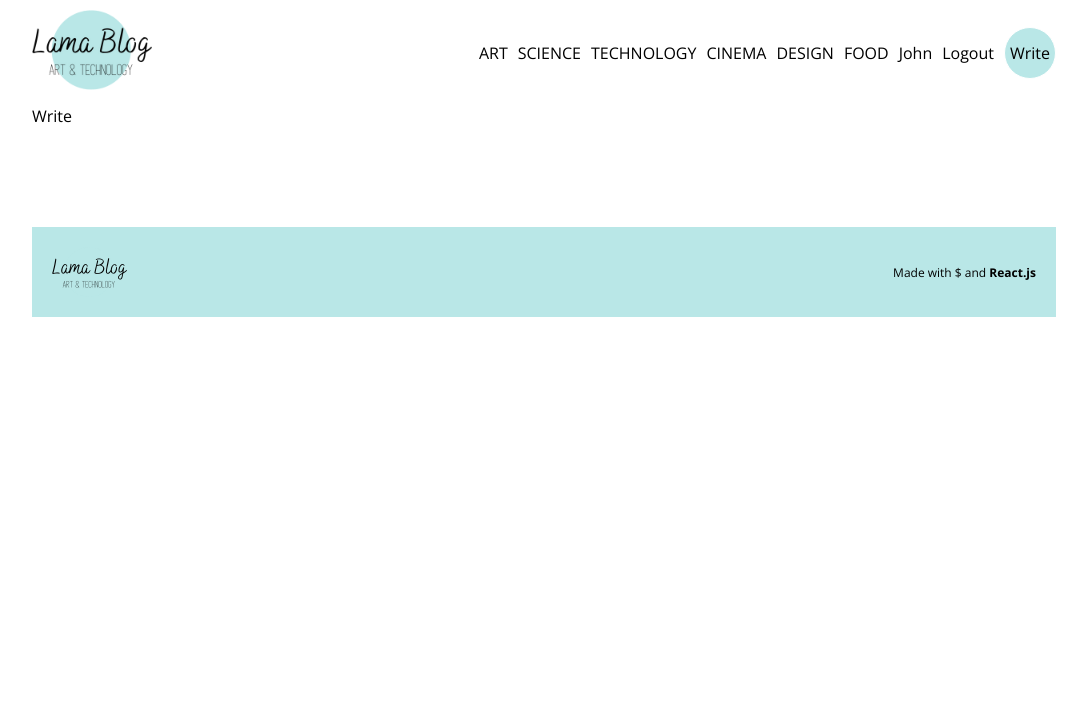
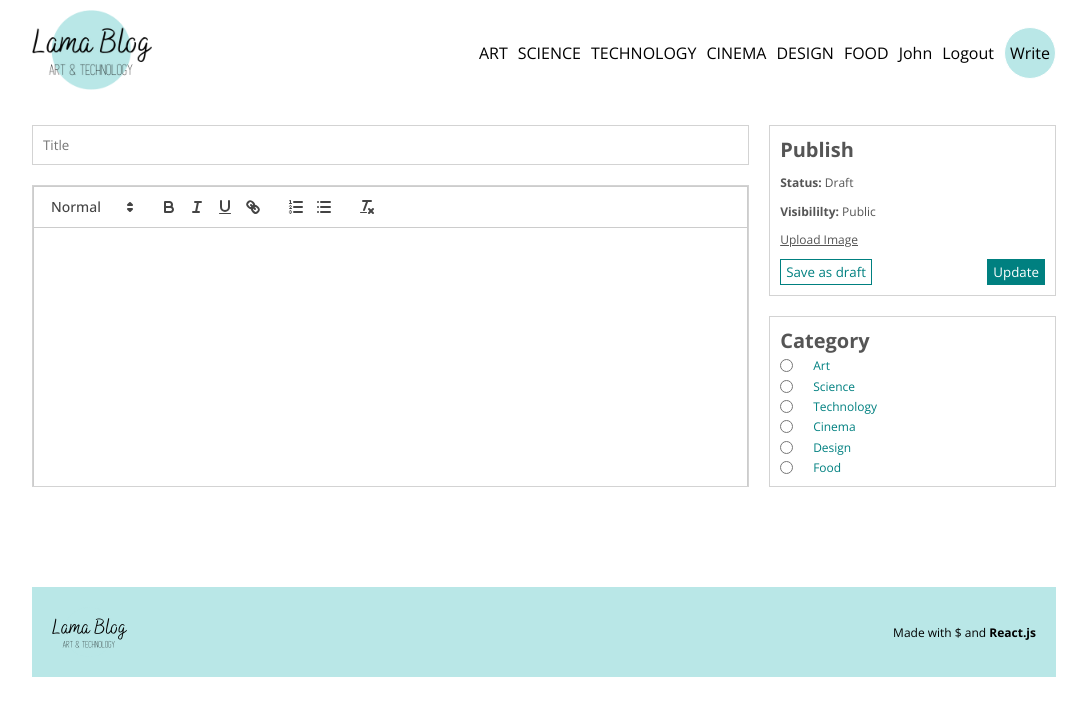
Before and after one commit to bipinrai054/blog_llamadev, a React (Create React App) app in the folder client/: page /write in a window 1280 px wide. Shown: the top 716 px of the page, without its empty margins (96-1183 px from the left). Built offline with nearby package versions, Linux system fonts and the light colour scheme.

Commit message:
editing page done

```diff
--- a/client/src/pages/Write.jsx
+++ b/client/src/pages/Write.jsx
@@ -1,5 +1,70 @@
 import React from 'react';
 
+import ReactQuill from 'react-quill';
+import 'react-quill/dist/quill.snow.css';
+
 export default function Write() {
-  return <div>Write</div>;
+  const [value, setValue] = React.useState('');
+  return (
+    <div className='add'>
+      <div className='content'>
+        <input type='text' placeholder='Title' />
+        <div className='editorContainer'>
+          <ReactQuill
+            className='editor'
+            theme='snow'
+            value={value}
+            onChange={setValue}
+          />
+        </div>
+      </div>
+      <div className='menu'>
+        <div className='item'>
+          <h1>Publish</h1>
+          <span>
+            <b>Status: </b> Draft
+          </span>
+          <span>
+            <b>Visibililty: </b> Public
+          </span>
+
+          <input style={{ display: 'none' }} type='file' id='file' />
+          <label className='file' htmlFor='file'>
+            Upload Image
+          </label>
+          <div className='buttons'>
+            <button>Save as draft</button>
+            <button>Update</button>
+          </div>
+        </div>
+        <div className='item'>
+          <h1>Category</h1>
+          <div className='cat'>
+            <input type='radio' name='cat' value='art' id='art' />
+            <label htmlFor='art'>Art</label>
+          </div>
+          <div className='cat'>
+            <input type='radio' name='cat' value='science' id='science' />
+            <label htmlFor='science'>Science</label>
+          </div>
+          <div className='cat'>
+            <input type='radio' name='cat' value='technology' id='technology' />
+            <label htmlFor='technology'>Technology</label>
+          </div>
+          <div className='cat'>
+            <input type='radio' name='cat' value='cinema' id='cinema' />
+            <label htmlFor='cinema'>Cinema</label>
+          </div>
+          <div className='cat'>
+            <input type='radio' name='cat' value='design' id='design' />
+            <label htmlFor='design'>Design</label>
+          </div>
+          <div className='cat'>
+            <input type='radio' name='cat' value='food' id='food' />
+            <label htmlFor='food'>Food</label>
+          </div>
+        </div>
+      </div>
+    </div>
+  );
 }
--- a/client/src/style.scss
+++ b/client/src/style.scss
@@ -279,4 +279,85 @@
       }
     }
   }
+  // write
+  .add {
+    margin-top: 20px;
+    display: flex;
+    gap: 20px;
+
+    .content {
+      flex: 5;
+      display: flex;
+      flex-direction: column;
+      gap: 20px;
+
+      input {
+        padding: 10px;
+        border: 1px solid lightgray;
+      }
+
+      .editorContainer {
+        height: 300px;
+        overflow: scroll;
+        border: 1px solid lightgray;
+
+        .editor {
+          height: 100%;
+          border: none;
+        }
+      }
+    }
+    .menu {
+      flex: 2;
+      display: flex;
+      flex-direction: column;
+      gap: 20px;
+
+      .item {
+        border: 1px solid lightgray;
+        padding: 10px;
+        flex: 1;
+        display: flex;
+        flex-direction: column;
+        justify-content: space-between;
+        font-size: 12px;
+        color: #555;
+
+        h1 {
+          font-size: 20px;
+        }
+
+        .file {
+          text-decoration: underline;
+          cursor: pointer;
+        }
+
+        .buttons {
+          display: flex;
+          justify-content: space-between;
+
+          :first-child {
+            cursor: pointer;
+            color: teal;
+            background-color: white;
+            border: 1px solid teal;
+            padding: 3px 5px;
+          }
+          :last-child {
+            cursor: pointer;
+            color: white;
+            background-color: teal;
+            border: 1px solid teal;
+            padding: 3px 5px;
+          }
+        }
+        .cat {
+          display: flex;
+          align-items: center;
+          gap: 20px;
+          color: teal;
+        }
+      }
+    }
+  }
 }
```
